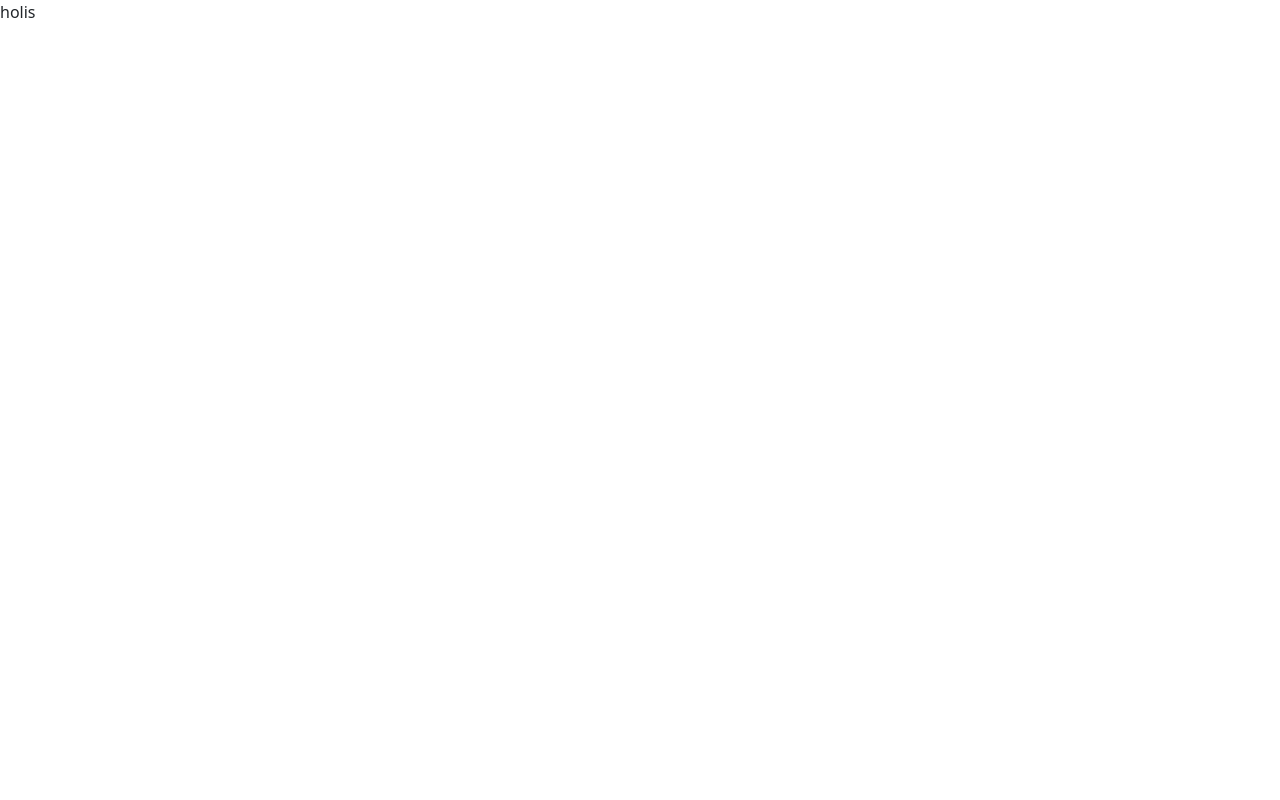
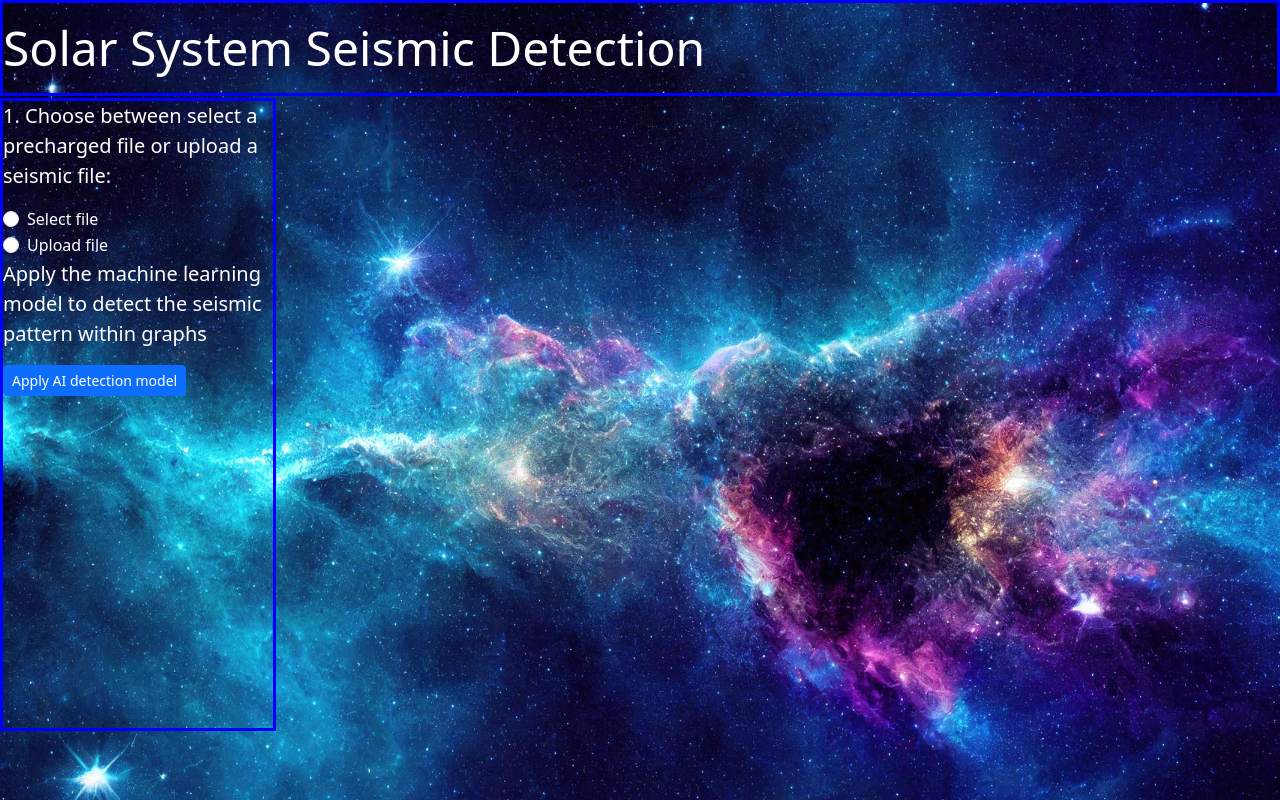
Before and after one commit to excelmaster/seismicDetector, a Flask app: page /dashboard in a window 1280 px wide. Before the commit the page is almost empty. Run offline with Flask 3, Linux system fonts and the light colour scheme; some libraries are stand-ins or nearby versions.

Commit message:
select files section (previous)

```diff
--- /dev/null
+++ b/static/css/dashgrid.css
@@ -0,0 +1,37 @@
+/* https://grid.layoutit.com/?id=dJ7GSsD*/
+
+.maincontainer {
+  display: grid;
+  grid-template-columns: 1fr 1fr 0.1fr 1fr 1fr 1fr 1fr 1fr 0.1fr 1fr 1fr;
+  grid-template-rows: 0.5fr 1fr 1fr 1fr 1fr 0.5fr 1fr 1fr 1fr 1fr 0.2fr 0.5fr 1fr;
+  gap: 2px 2px;
+  grid-template-areas:
+    "projecttitle projecttitle projecttitle projecttitle projecttitle projecttitle projecttitle projecttitle projecttitle projecttitle projecttitle"
+    "fileSelector fileSelector . original original original original original . textResult textResult"
+    "fileSelector fileSelector . original original original original original . textResult textResult"
+    "fileSelector fileSelector . original original original original original . textResult textResult"
+    "fileSelector fileSelector . original original original original original . textResult textResult"
+    "fileSelector fileSelector . resultEvent resultEvent resultEvent resultEvent resultEvent resultEvent resultEvent resultEvent"
+    "fileSelector fileSelector . spectogram spectogram spectogram spectogram spectogram . graph graph"
+    "fileSelector fileSelector . spectogram spectogram spectogram spectogram spectogram . graph graph"
+    "fileSelector fileSelector . spectogram spectogram spectogram spectogram spectogram . graph graph"
+    "fileSelector fileSelector . spectogram spectogram spectogram spectogram spectogram . graph graph"
+    "fileSelector fileSelector . . . . . . . . ."
+    "fileSelector fileSelector . info info info info info info info info"
+    ". . . . . . . . . . .";
+  background-image: url("..//images/dashbg.jpg");
+  height: 100%;
+}
+
+.projecttitle { grid-area: projecttitle; }
+.resultEvent { grid-area: resultEvent; }
+.info { grid-area: info; }
+.textResult { grid-area: textResult; }
+.spectogram { grid-area: spectogram; }
+.graph { grid-area: graph; }
+.original { grid-area: original; }
+.fileSelector {
+  display: flexbox;
+  grid-area: fileSelector;
+  gap: 2px 2px;
+}
--- a/static/css/site.css
+++ b/static/css/site.css
@@ -100,3 +100,9 @@ body, html {
         transform: rotate(0deg); /* Regresa a 0 grados */
     }
 }
+
+.gframe {
+    border: 3px solid ;
+    border-color: blue;
+
+}
--- a/templates/dashboard.html
+++ b/templates/dashboard.html
@@ -1,47 +1,121 @@
 <!doctype html>
 <html lang="en">
+
 <head>
-        <title>Title</title>
+    <title>Seismic detector - NASA</title>
     <!-- Required meta tags -->
     <meta charset="utf-8" />
-        <meta
-            name="viewport"
-            content="width=device-width, initial-scale=1, shrink-to-fit=no"
-        />
+    <meta name="viewport" content="width=device-width, initial-scale=1, shrink-to-fit=no" />
     <script src="https://cdnjs.cloudflare.com/ajax/libs/animejs/3.2.1/anime.min.js"></script>
     <!-- Bootstrap CSS v5.2.1 -->
-        <link
-            href="https://cdn.jsdelivr.net/npm/bootstrap@5.3.2/dist/css/bootstrap.min.css"
-            rel="stylesheet"
-            integrity="sha384-T3c6CoIi6uLrA9TneNEoa7RxnatzjcDSCmG1MXxSR1GAsXEV/Dwwykc2MPK8M2HN"
-            crossorigin="anonymous"
-        />
-        <link
-            rel="stylesheet"
-            href="{{ url_for('static',filename = 'css/grid.css')}}"
-            />
+    <link href="https://cdn.jsdelivr.net/npm/bootstrap@5.3.2/dist/css/bootstrap.min.css" rel="stylesheet"
+        integrity="sha384-T3c6CoIi6uLrA9TneNEoa7RxnatzjcDSCmG1MXxSR1GAsXEV/Dwwykc2MPK8M2HN" crossorigin="anonymous" />
+    <link rel="stylesheet" href="{{ url_for('static',filename = 'css/site.css')}}" />
+    <link rel="stylesheet" href="{{ url_for('static',filename = 'css/dashgrid.css')}}" />
 </head>
 
 <body>
-        <header>
-            <!-- place navbar here -->
-             holis
-        </header>
-        <main></main>
-        <footer>
-            <!-- place footer here -->
-        </footer>
+    <div class="maincontainer" id="content">
+        <div class="projecttitle gframe">
+            <p class="lead">
+            <h1 class="display-5 text-white"> Solar System Seismic Detection</h1>
+            </p>
+        </div>
+        <div class="fileSelector gframe">
+            <p class="lead text-white">1. Choose between select a precharged file or upload a seismic file:</p>
+            <div class="form-check">
+                <input class="form-check-input" type="radio" name="exampleRadios" id="selectfile" value="option1">
+                <label class="form-check-label text-white" for="exampleRadios1">
+                    Select file
+                </label>
+            </div>
+            <div class="form-check">
+                <input class="form-check-input" type="radio" name="exampleRadios" id="uploadfile" value="option2">
+                <label class="form-check-label text-white" for="exampleRadios2">
+                    Upload file
+                </label>
+            </div>
+            <form id="selectControls" hidden>
+                <div>
+                    <div class="row mb-3">
+                        <div class="col-sm-12">
+                            <label for="inputPassword3" class="col-form-label text-white">PLANET</label>
+                            <select class="form-select" aria-label="Default select example">
+                                <option selected>Open this select menu</option>
+                                <option value="mars">Mars</option>
+                                <option value="moon">Moon</option>
+                                <option value="earth">Earth</option>
+                            </select>
+                        </div>
+                    </div>
+                    <div class="row mb-3">
+                        <div class="col-sm-12">
+                            <label for="inputPassword3" class="col-form-label text-white">DATA TYPE</label>
+                            <select class="form-select" aria-label="Default select example">
+                                <option selected>Open this select menu</option>
+                                <option value="train">Train</option>
+                                <option value="test">Test</option>
+                            </select>
+                        </div>
+                    </div>
+                    <div class="row mb-3">
+                        <div class="col-sm-12">
+                            <label for="inputPassword3" class="col-form-label text-white">SELECT FILE</label>
+                            <select class="form-select" aria-label="Default select example">
+                                <option selected>Open this select menu</option>
+                                <option value="train">1_CSV.csv</option>
+                                <option value="test">Test_2.csv</option>
+                            </select>
+                        </div>
+                    </div>
+                </div>
+                <p class="lead text-white">2. Plot the data as a wave graph and spectogram:</p>
+                <button type="submit" class="btn btn-primary" >Build graphs</button>
+            </form>
+            <form action="/upload" method="POST" enctype="multipart/form-data" id="uploadControls" hidden>
+                <div class="mb-3">
+                    <label for="formFile" class="form-label">Selecciona un archivo para subir</label>
+                    <input class="form-control" type="file" id="formFile" name="file">
+                </div>
+                <button type="submit" class="btn btn-primary">Subir archivo</button>
+            </form>
+            <p class="lead text-white">Apply the machine learning model to detect the seismic pattern within graphs</p>
+            <a class="btn btn-primary btn-sm " href="#"   role="button">Apply AI detection model </a>
+        </div>
+        <div class="resultEvent"></div>
+        <div class="info"></div>
+        <div class="textResult"></div>
+        <div class="spectogram"></div>
+        <div class="graph"></div>
+        <div class="original"></div>
+    </div>
+
     <!-- Bootstrap JavaScript Libraries -->
-        <script
-            src="https://cdn.jsdelivr.net/npm/@popperjs/core@2.11.8/dist/umd/popper.min.js"
+    <script src="https://cdn.jsdelivr.net/npm/@popperjs/core@2.11.8/dist/umd/popper.min.js"
         integrity="sha384-I7E8VVD/ismYTF4hNIPjVp/Zjvgyol6VFvRkX/vR+Vc4jQkC+hVqc2pM8ODewa9r"
-            crossorigin="anonymous"
-        ></script>
+        crossorigin="anonymous"></script>
 
-        <script
-            src="https://cdn.jsdelivr.net/npm/bootstrap@5.3.2/dist/js/bootstrap.min.js"
+    <script src="https://cdn.jsdelivr.net/npm/bootstrap@5.3.2/dist/js/bootstrap.min.js"
         integrity="sha384-BBtl+eGJRgqQAUMxJ7pMwbEyER4l1g+O15P+16Ep7Q9Q+zqX6gSbd85u4mG4QzX+"
-            crossorigin="anonymous"
-        ></script>
+        crossorigin="anonymous"></script>
+
+    <script>
+        var sf = document.getElementById("selectfile")
+        var uF = document.getElementById("uploadfile")
+        var sC = document.getElementById("selectControls")
+        var uC = document.getElementById("uploadControls")
+
+        sf.addEventListener("change", function () {
+            sC.removeAttribute("hidden")
+            uC.setAttribute("hidden", true)
+        });
+
+        uF.addEventListener("change", function () {
+            sC.setAttribute("hidden", true)
+            uC.removeAttribute("hidden")
+        });
+
+    </script>
 </body>
+
 </html>
```
Also changed, not shown: static/images/dashbg.jpg (added). Lines whose indentation alone changed are shown as unchanged.
